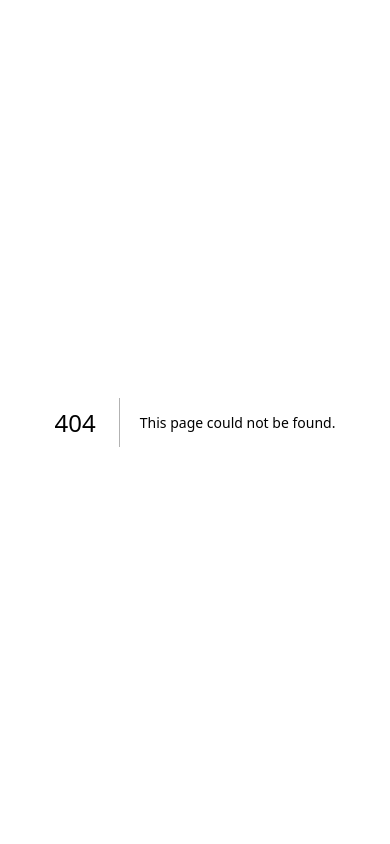
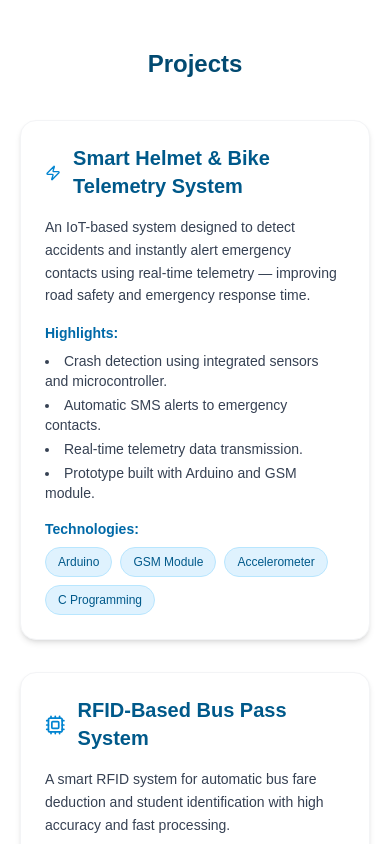
Before and after one commit to syamjir/portfolio-dharmishta, a Next.js app: page /projects in a window 390 px wide. Before the commit this address had no page. Shown: the top 844 px of the page. Built offline with nearby package versions, Linux system fonts and the light colour scheme.

Commit message:
feat: add Projects page with responsive layout and design

```diff
--- /dev/null
+++ b/app/projects/page.tsx
@@ -0,0 +1,115 @@
+"use client";
+
+import { motion } from "framer-motion";
+import PageTransition from "../../components/PageTransition";
+import { Cpu, Zap } from "lucide-react";
+
+export default function Projects() {
+  const projects = [
+    {
+      title: "Smart Helmet & Bike Telemetry System",
+      icon: <Zap className="text-sky-600" size={22} />,
+      description:
+        "An IoT-based system designed to detect accidents and instantly alert emergency contacts using real-time telemetry — improving road safety and emergency response time.",
+      features: [
+        "Crash detection using integrated sensors and microcontroller.",
+        "Automatic SMS alerts to emergency contacts.",
+        "Real-time telemetry data transmission.",
+        "Prototype built with Arduino and GSM module.",
+      ],
+      tech: ["Arduino", "GSM Module", "Accelerometer", "C Programming"],
+    },
+    {
+      title: "RFID-Based Bus Pass System",
+      icon: <Cpu className="text-sky-600" size={22} />,
+      description:
+        "A smart RFID system for automatic bus fare deduction and student identification with high accuracy and fast processing.",
+      features: [
+        "RFID cards for contactless fare and attendance logging.",
+        "Built using MFRC522 RFID Reader and Arduino UNO.",
+        "99% identification accuracy in tests.",
+        "Integrated LCD display for travel info.",
+      ],
+      tech: ["Arduino UNO", "MFRC522 RFID", "LCD Display", "Embedded C"],
+    },
+  ];
+
+  return (
+    <PageTransition>
+      <motion.section
+        className="max-w-6xl mx-auto py-12 px-5 sm:px-6 md:px-8"
+        initial={{ opacity: 0, y: 20 }}
+        animate={{ opacity: 1, y: 0 }}
+        transition={{ duration: 0.5 }}
+      >
+        <motion.h1
+          className="text-2xl  md:text-3xl sm:text-4xl font-extrabold text-sky-900 mb-10 text-center"
+          initial={{ opacity: 0, y: -15 }}
+          animate={{ opacity: 1, y: 0 }}
+          transition={{ duration: 0.6 }}
+        >
+          Projects
+        </motion.h1>
+
+        {/* Projects Grid */}
+        <div className="grid grid-cols-1 md:grid-cols-2 gap-8">
+          {projects.map((p, i) => (
+            <motion.div
+              key={i}
+              initial={{ opacity: 0, y: 40 }}
+              whileInView={{ opacity: 1, y: 0 }}
+              viewport={{ once: true }}
+              transition={{ duration: 0.6, delay: i * 0.1 }}
+              className="relative group bg-white rounded-2xl shadow-md border border-gray-100 hover:shadow-xl hover:-translate-y-1 transition-all duration-500"
+            >
+              {/* Gradient Glow Border (hover effect) */}
+              <div className="absolute inset-0 rounded-2xl bg-gradient-to-br from-sky-200 via-blue-100 to-white opacity-0 group-hover:opacity-100 blur-lg transition-opacity duration-500"></div>
+
+              <div className="relative z-10 p-6 sm:p-8 flex flex-col">
+                {/* Title + Icon */}
+                <div className="flex items-center gap-3 mb-4">
+                  {p.icon}
+                  <h2 className="text-xl font-semibold text-sky-800 leading-snug">
+                    {p.title}
+                  </h2>
+                </div>
+
+                {/* Description */}
+                <p className="text-gray-700 text-sm sm:text-base leading-relaxed mb-4">
+                  {p.description}
+                </p>
+
+                {/* Highlights */}
+                <h3 className="font-semibold text-sky-700 mb-2 text-sm">
+                  Highlights:
+                </h3>
+                <ul className="list-disc list-inside text-gray-700 space-y-1 mb-4 text-sm sm:text-[15px]">
+                  {p.features.map((f, idx) => (
+                    <li key={idx}>{f}</li>
+                  ))}
+                </ul>
+
+                {/* Technologies */}
+                <div className="mt-auto">
+                  <h4 className="font-semibold text-sky-700 mb-2 text-sm">
+                    Technologies:
+                  </h4>
+                  <div className="flex flex-wrap gap-2">
+                    {p.tech.map((t, idx) => (
+                      <span
+                        key={idx}
+                        className="px-3 py-1.5 text-xs sm:text-sm bg-sky-100 border border-sky-200 rounded-full text-sky-800 font-medium hover:bg-sky-200 transition-colors"
+                      >
+                        {t}
+                      </span>
+                    ))}
+                  </div>
+                </div>
+              </div>
+            </motion.div>
+          ))}
+        </div>
+      </motion.section>
+    </PageTransition>
+  );
+}
```
